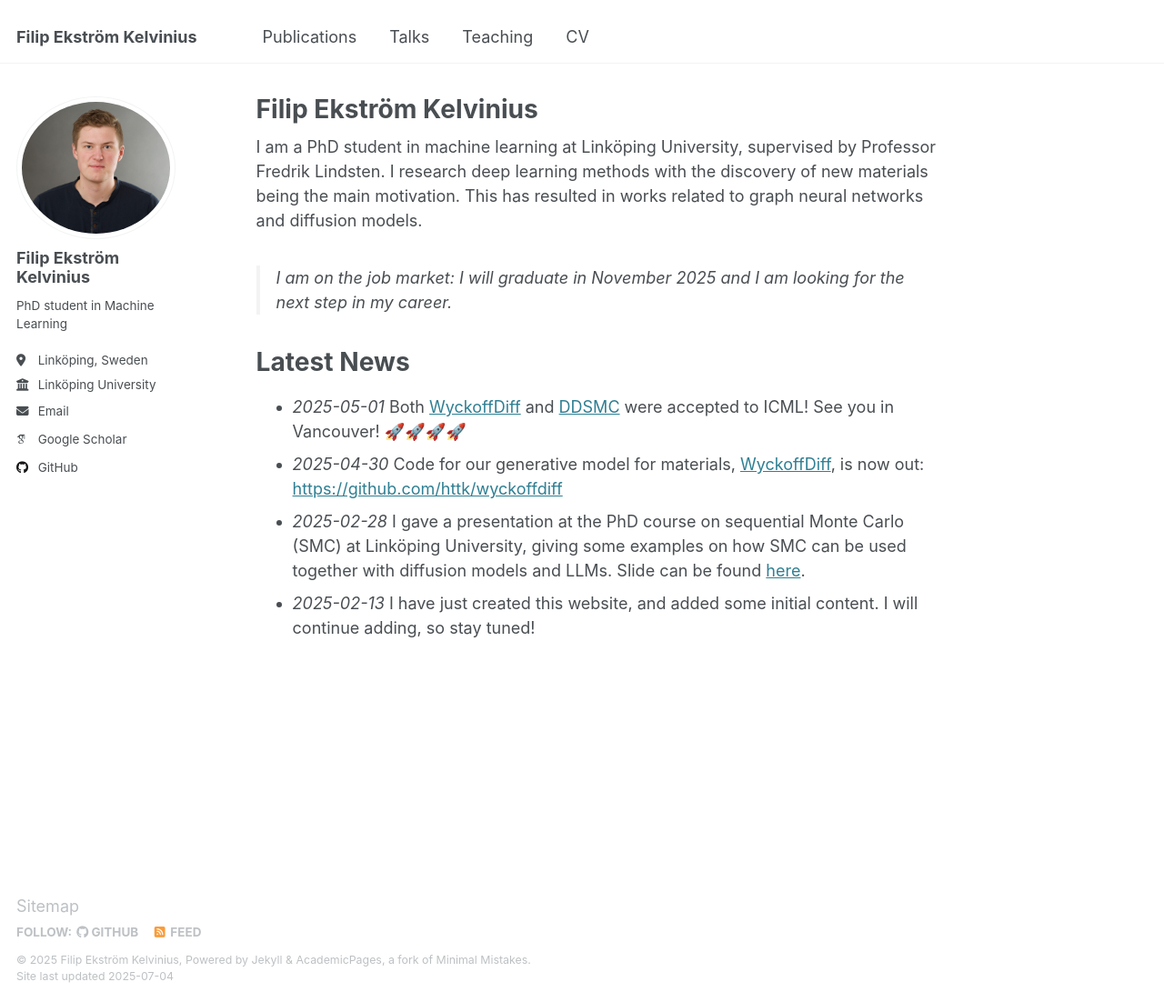
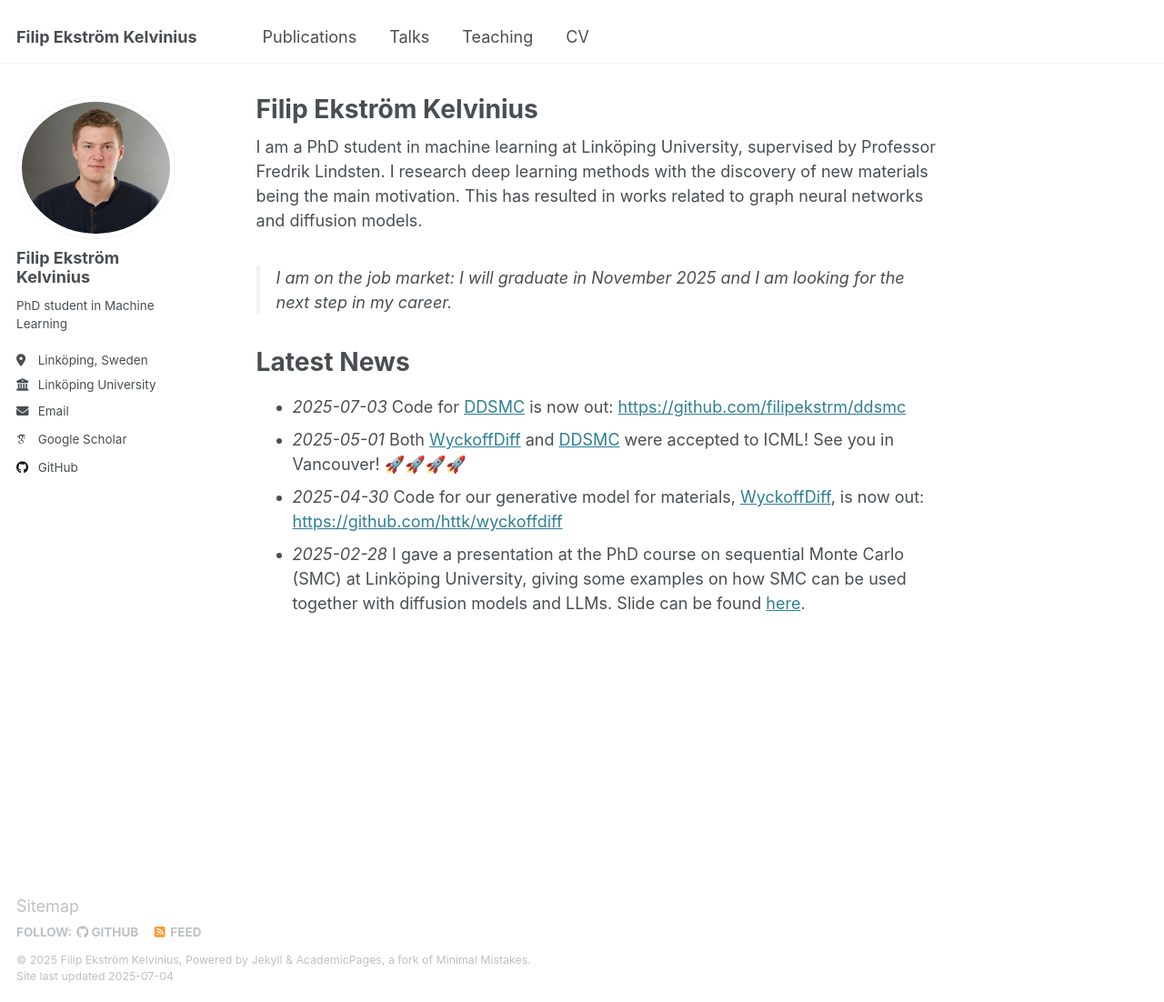
Before and after one commit to filipekstrm/filipekstrm.github.io, a Jekyll site: the page built from _pages/about.md, in a window 1280 px wide and 1102 px high. Shown: the whole window at 91% size. Built offline with Jekyll 4.4.1, drawn with Linux system fonts in a browser that asks for light colours; some web fonts are replaced.

Commit message:
DDSMC code

```diff
--- a/_pages/about.md
+++ b/_pages/about.md
@@ -12,7 +12,7 @@ I am a PhD student in machine learning at Linköping University, supervised by P
 > I am on the job market: I will graduate in November 2025 and I am looking for the next step in my career.
 
 # Latest News
+* *2025-07-03* Code for [DDSMC](https://arxiv.org/abs/2502.06379) is now out: <https://github.com/filipekstrm/ddsmc>
 * *2025-05-01* Both [WyckoffDiff](https://arxiv.org/abs/2502.06485) and [DDSMC](https://arxiv.org/abs/2502.06379) were accepted to ICML! See you in Vancouver! 🚀🚀🚀🚀
 * *2025-04-30* Code for our generative model for materials, [WyckoffDiff](https://arxiv.org/abs/2502.06485), is now out: <https://github.com/httk/wyckoffdiff>
 * *2025-02-28* I gave a presentation at the PhD course on sequential Monte Carlo (SMC) at Linköping University, giving some examples on how SMC can be used together with diffusion models and LLMs. Slide can be found [here](https://www.ida.liu.se/divisions/stima/fokurser/smc2025/material/lectures/lecture17.pdf).
-* *2025-02-13* I have just created this website, and added some initial content. I will continue adding, so stay tuned!
```
